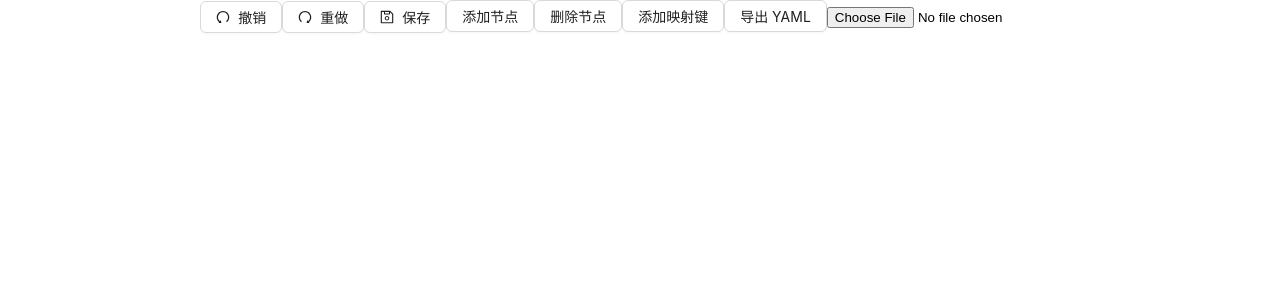
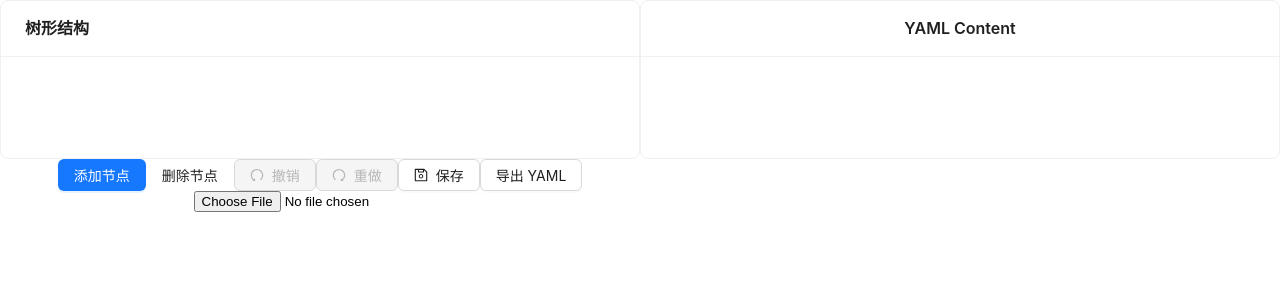
Before and after one commit to breeve/deliver, a React (Create React App) app in the folder pkg/web/: page / in a window 1280 px wide. Shown: the top 300 px of the page. Built offline with nearby package versions, Linux system fonts and the light colour scheme.

Commit message:
display yaml

```diff
--- a/pkg/web/src/product/config.js
+++ b/pkg/web/src/product/config.js
@@ -1,5 +1,5 @@
 import React, { useState, useEffect } from 'react';
-import { Tree, Button, Input, Modal, message, Select, Form } from 'antd';
+import { Tree, Button, Input, Modal, message, Select, Form, Col, Row, Card } from 'antd';
 import { UndoOutlined, RedoOutlined, SaveOutlined } from '@ant-design/icons';
 import yaml from 'js-yaml';
 
@@ -215,6 +215,7 @@ const DirectoryTreeExample = () => {
 
   const updateYamlContent = (newTreeData) => {
     const yamlContent = generateYaml(newTreeData);
+    console.log('Generated YAML Content:', yamlContent); // Debug log
     setYamlContent(yamlContent);
   };
 
@@ -248,110 +249,72 @@ const DirectoryTreeExample = () => {
 
   const loadYamlFromFile = (event) => {
     const file = event.target.files[0];
-    if (!file) return;
-
+    if (file) {
       const reader = new FileReader();
-    reader.onload = (e) => {
-      const yamlContent = e.target.result;
+      reader.onload = () => {
+        const yamlContent = reader.result;
         try {
-        const parsedYaml = yaml.load(yamlContent);
-        const newTreeData = convertYamlToTree(parsedYaml);
-        setTreeData(newTreeData);
-        saveToHistory(newTreeData);
-      } catch (err) {
-        message.error("YAML 文件解析失败");
+          const jsonData = yaml.load(yamlContent);
+          console.log('Loaded JSON Data:', jsonData); // Debug log
+          // Convert JSON to treeData format if necessary
+          setTreeData(jsonData); // Assuming the JSON is already in the correct format
+          saveToHistory(jsonData);
+          updateYamlContent(jsonData);
+        } catch (e) {
+          message.error('YAML 解析错误');
         }
       };
       reader.readAsText(file);
+    }
   };
 
-  const convertYamlToTree = (data) => {
-    const convertToTree = (obj, parentKey = '') => {
-      return Object.keys(obj).map((key) => {
-        const value = obj[key];
-        const nodeKey = parentKey ? `${parentKey}-${key}` : key;
-
-        if (typeof value === 'object' && !Array.isArray(value) && value !== null) {
-          return {
-            title: key,
-            key: nodeKey,
-            type: 'map',
-            children: convertToTree(value, nodeKey),
-          };
-        } else if (Array.isArray(value)) {
-          return {
-            title: key,
-            key: nodeKey,
-            type: 'array',
-            children: value.map((item, index) => ({
-              title: `${key}-${index}`,
-              key: `${nodeKey}-${index}`,
-              type: typeof item,
-              defaultValue: item,
-            })),
-          };
-        } else {
-          return {
-            title: key,
-            key: nodeKey,
-            type: typeof value,
-            defaultValue: value,
-          };
-        }
-      });
-    };
-
-    return convertToTree(data);
-  };
-
-
   return (
-    <div>
-      <Button icon={<UndoOutlined />} onClick={undo}>撤销</Button>
-      <Button icon={<RedoOutlined />} onClick={redo}>重做</Button>
-      <Button icon={<SaveOutlined />} onClick={saveData}>保存</Button>
-      <Button onClick={addNode}>添加节点</Button>
-      <Button onClick={deleteNode}>删除节点</Button>
-      <Button onClick={() => setIsMapKeyModalVisible(true)}>添加映射键</Button>
-      <Button onClick={exportYaml}>导出 YAML</Button>
-      <input type="file" accept=".yaml, .yml" onChange={loadYamlFromFile} />
+    <Row>
+      <Col span={12}>
+        <Card title="树形结构" style={{ height: '100%', overflowY: 'auto', textAlign: 'left' }}>
           <Tree
             treeData={treeData}
             selectable
             draggable
             onSelect={onSelect}
             onDrop={onDrop}
+            style={{ textAlign: 'left' }}
           />
+        </Card>
+        <Button onClick={addNode} type="primary">添加节点</Button>
+        <Button onClick={deleteNode} type="danger">删除节点</Button>
+        <Button onClick={undo} icon={<UndoOutlined />} disabled={historyIndex <= 0}>撤销</Button>
+        <Button onClick={redo} icon={<RedoOutlined />} disabled={historyIndex >= history.length - 1}>重做</Button>
+        <Button onClick={saveData} icon={<SaveOutlined />}>保存</Button>
+        <Button onClick={exportYaml}>导出 YAML</Button>
+        <input type="file" onChange={loadYamlFromFile} />
+      </Col>
+      <Col span={12}>
+        <Card title="YAML Content" style={{ height: '100%', overflowY: 'auto', whiteSpace: 'pre-wrap' }}>
+          <pre>{yamlContent}</pre>
+        </Card>
+      </Col>
       <Modal
         title="添加节点"
         visible={isModalVisible}
         onOk={handleOk}
         onCancel={() => setIsModalVisible(false)}
       >
-        <Form layout="vertical">
+        <Form>
           <Form.Item label="节点名称">
-            <Input
-              value={editingNode.name}
-              onChange={(e) => setEditingNode({ ...editingNode, name: e.target.value })}
-            />
+            <Input value={editingNode.name} onChange={(e) => setEditingNode({ ...editingNode, name: e.target.value })} />
           </Form.Item>
           <Form.Item label="节点类型">
-            <Select
-              value={editingNode.type}
-              onChange={(value) => setEditingNode({ ...editingNode, type: value })}
-            >
-              <Option value="string">字符串</Option>
-              <Option value="int">整数</Option>
-              <Option value="float">浮点数</Option>
-              <Option value="array">数组</Option>
-              <Option value="map">映射</Option>
+            <Select value={editingNode.type} onChange={(value) => setEditingNode({ ...editingNode, type: value, defaultValue: getDefaultValueForType(value) })}>
+              <Option value="string">String</Option>
+              <Option value="int">Integer</Option>
+              <Option value="float">Float</Option>
+              <Option value="array">Array</Option>
+              <Option value="map">Map</Option>
             </Select>
           </Form.Item>
           <Form.Item label="默认值">
-            <Input
-              value={editingNode.defaultValue}
-              onChange={(e) => setEditingNode({ ...editingNode, defaultValue: e.target.value })}
-            />
+            <Input value={editingNode.defaultValue} onChange={(e) => setEditingNode({ ...editingNode, defaultValue: e.target.value })} />
           </Form.Item>
         </Form>
       </Modal>
@@ -361,34 +324,23 @@ const DirectoryTreeExample = () => {
         onOk={handleMapOk}
         onCancel={() => setIsMapKeyModalVisible(false)}
       >
-        <Form layout="vertical">
-          <Form.Item label="键">
-            <Input
-              value={editingMapKeyValue.key}
-              onChange={(e) => setEditingMapKeyValue({ ...editingMapKeyValue, key: e.target.value })}
-            />
+        <Form>
+          <Form.Item label="Key">
+            <Input value={editingMapKeyValue.key} onChange={(e) => setEditingMapKeyValue({ ...editingMapKeyValue, key: e.target.value })} />
           </Form.Item>
           <Form.Item label="值类型">
-            <Select
-              value={editingMapKeyValue.valueType}
-              onChange={(value) => setEditingMapKeyValue({ ...editingMapKeyValue, valueType: value })}
-            >
-              <Option value="string">字符串</Option>
-              <Option value="int">整数</Option>
-              <Option value="float">浮点数</Option>
-              <Option value="array">数组</Option>
-              <Option value="map">映射</Option>
+            <Select value={editingMapKeyValue.valueType} onChange={(value) => setEditingMapKeyValue({ ...editingMapKeyValue, valueType: value, value: getDefaultValueForType(value) })}>
+              <Option value="string">String</Option>
+              <Option value="int">Integer</Option>
+              <Option value="float">Float</Option>
             </Select>
           </Form.Item>
-          <Form.Item label="值">
-            <Input
-              value={editingMapKeyValue.value}
-              onChange={(e) => setEditingMapKeyValue({ ...editingMapKeyValue, value: e.target.value })}
-            />
+          <Form.Item label="默认值">
+            <Input value={editingMapKeyValue.value} onChange={(e) => setEditingMapKeyValue({ ...editingMapKeyValue, value: e.target.value })} />
           </Form.Item>
         </Form>
       </Modal>
-    </div>
+    </Row>
   );
 };
 
```
Lines whose indentation alone changed are shown as unchanged.
